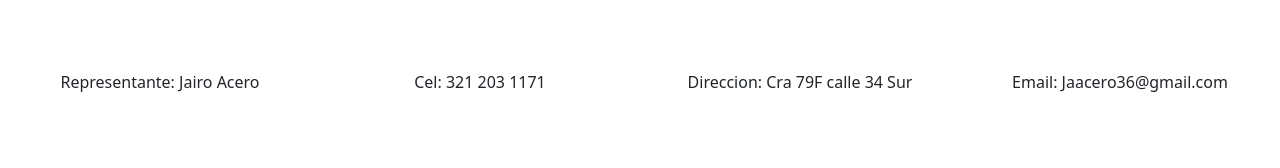
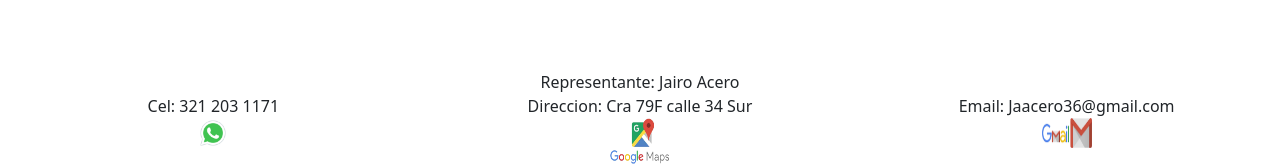
Before and after one commit to miancarvajal/4bits, a plain HTML site: page Contactenos.html in a window 1280 px wide. Shown: the part 1695-1863 px from the top of the page. Before the commit the page ends 1789 px from the top, so only its background shows below. Drawn offline with nearby package versions, Linux system fonts and the light colour scheme.

Commit message:
replica a multiples páginas footer

```diff
--- a/Contactenos.html
+++ b/Contactenos.html
@@ -57,19 +57,31 @@
 		<br><br><br><br>
 	</body>
 	<footer>
+		<center>
+			Representante: Jairo Acero
+		</center>
 		<div class="container-fluid">
 			<div class="row">
-				<div class="col-3 borde1">
-					Representante: Jairo Acero
+				<div class="col-4 borde1">
+					Cel: 321 203 1171
+					<br>
+					<a href="https://api.whatsapp.com/send?phone=573212031171" target="_blank">
+						<img src="Imagenes/whatsapp.PNG" width="30" height="30">
+					</a>
 				</div>
-				<div class="col-3 borde1">
-					Cel: 321 203 1171
+				<div class="col-4 borde1">
+					Direccion: Cra 79F calle 34 Sur
+					<br>
+					<a href="https://www.google.com/maps/@4.6289656,-74.1531854,3a,55.3y,132.11h,83t/data=!3m6!1e1!3m4!1sX12Gf82HLg3Oj5k5A1mBXA!2e0!7i13312!8i6656?hl=es" target="_blank">
+						<img src="Imagenes/Lugar.PNG" width="65" height="50">
+					</a>
 				</div>
-				<div class="col-3 borde1">
-					Direccion: Cra 79F calle 34 Sur
-				</div>
-				<div class="col-3 borde1">
+				<div class="col-4 borde1">
 					Email: Jaacero36@gmail.com
+					<br>
+					<a href="mailto:jaacero36@gmail.com">
+						<img src="Imagenes/Gmail.PNG" width="50" height="30" target="_blank">
+					</a>
 				</div>
 			</div>
 		</div>
```
Also changed, not shown: Nosotros.html (+20 -8 lines), Portafolio.html (+20 -8 lines).
